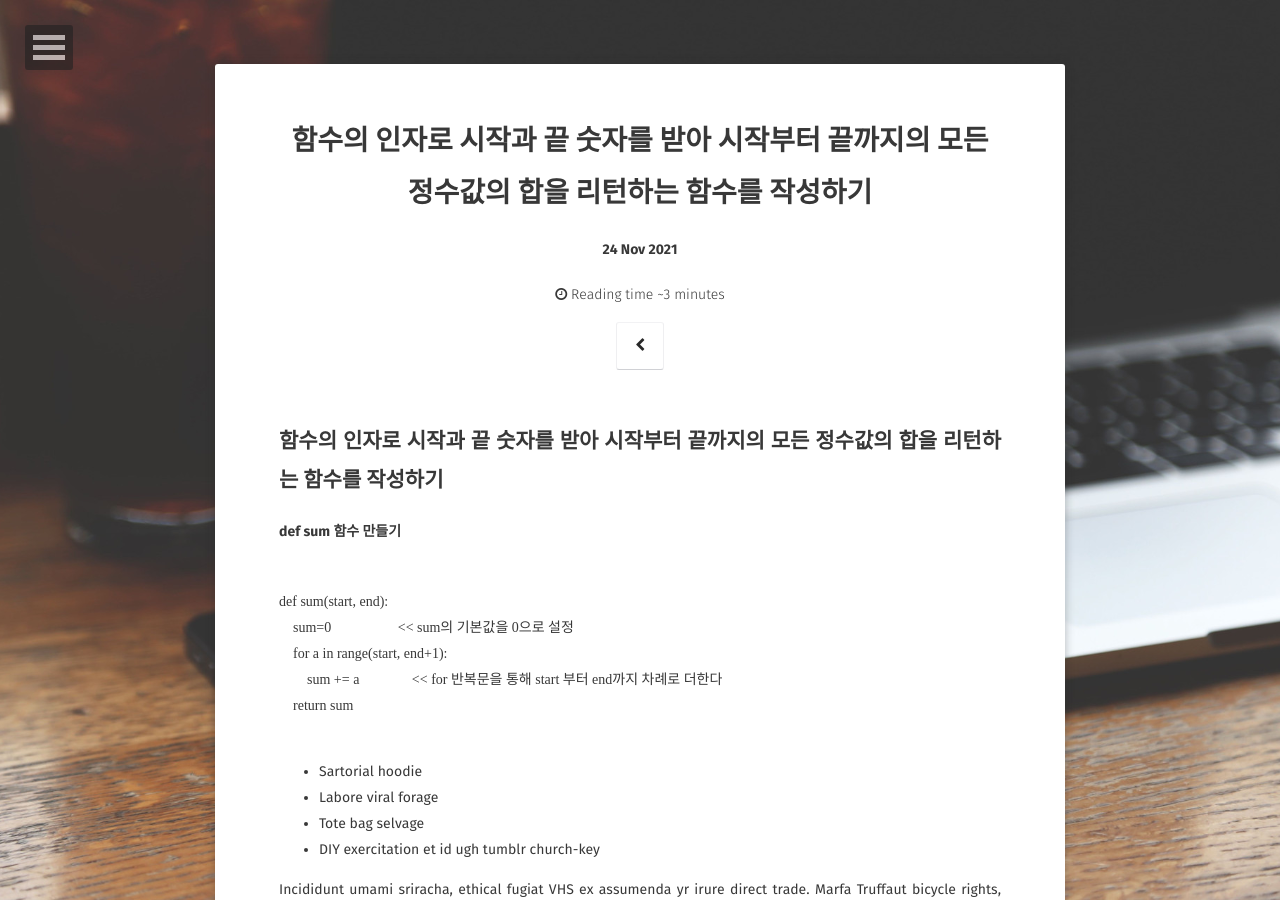
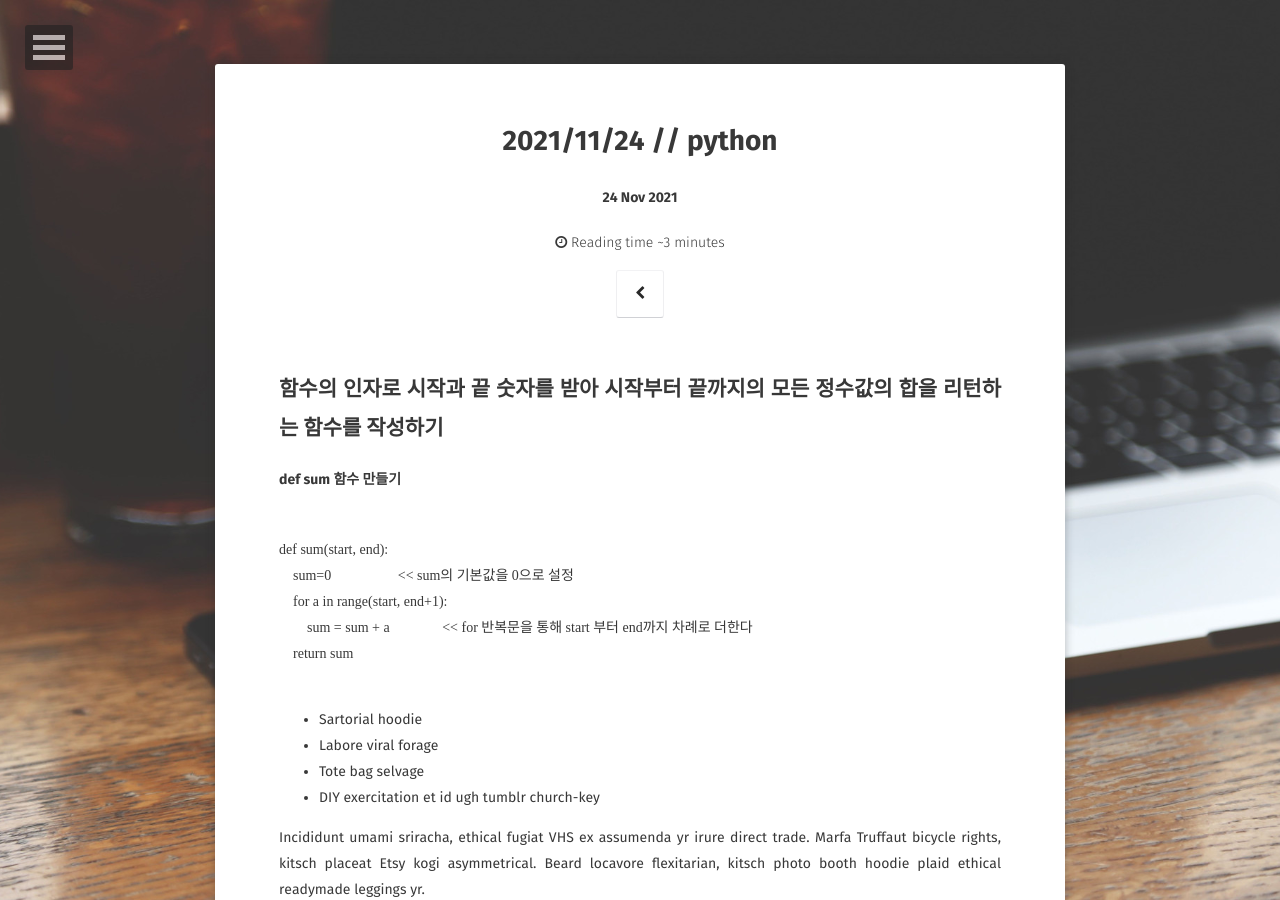
Before and after one commit to dbwjddl5611/dbwjddl5611.github-com, a Jekyll site: the page built from _posts/2021-11-24-sum-post.md, in a window 1280 px wide and 900 px high. Built offline with Jekyll 4.4.1, drawn with Linux system fonts in a browser that asks for light colours; some web fonts are replaced; comment, search, counter and statistics services are not loaded.

Commit message:
Update 2021-11-24-sum-post.md

```diff
--- a/_posts/2021-11-24-sum-post.md
+++ b/_posts/2021-11-24-sum-post.md
@@ -1,6 +1,6 @@
 ---
 layout: post
-title: "함수의 인자로 시작과 끝 숫자를 받아 시작부터 끝까지의 모든 정수값의 합을 리턴하는 함수를 작성하기"
+title: "2021/11/24 // python"
 date: 2021-11-24
 excerpt: "A ton of text to test readability."
 tags: [sample post, readability, test]
@@ -15,10 +15,13 @@ comments: true
 def sum(start, end):
     sum=0                   << sum의 기본값을 0으로 설정
     for a in range(start, end+1):
-        sum += a               << for 반복문을 통해 start 부터 end까지 차례로 더한다
+        sum = sum + a               << for 반복문을 통해 start 부터 end까지 차례로 더한다
     return sum
 
 </code></pre>
+
+
+
 
 * Sartorial hoodie
 * Labore viral forage
```
